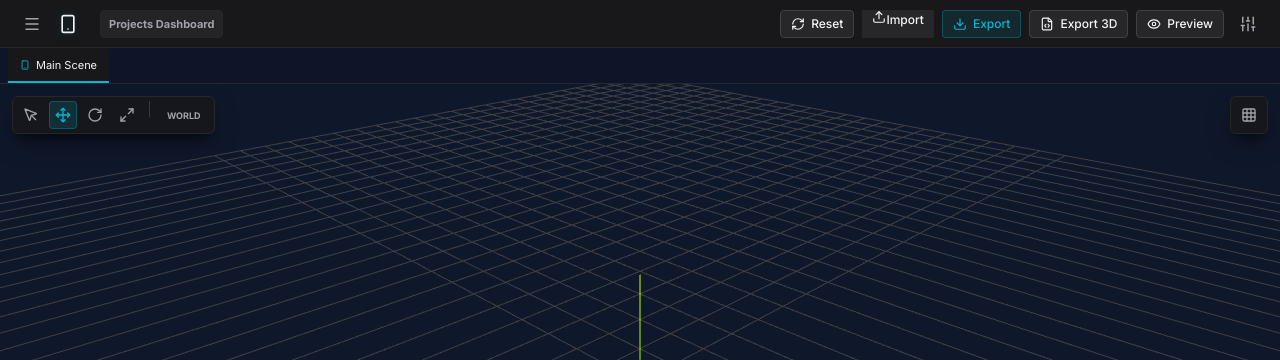
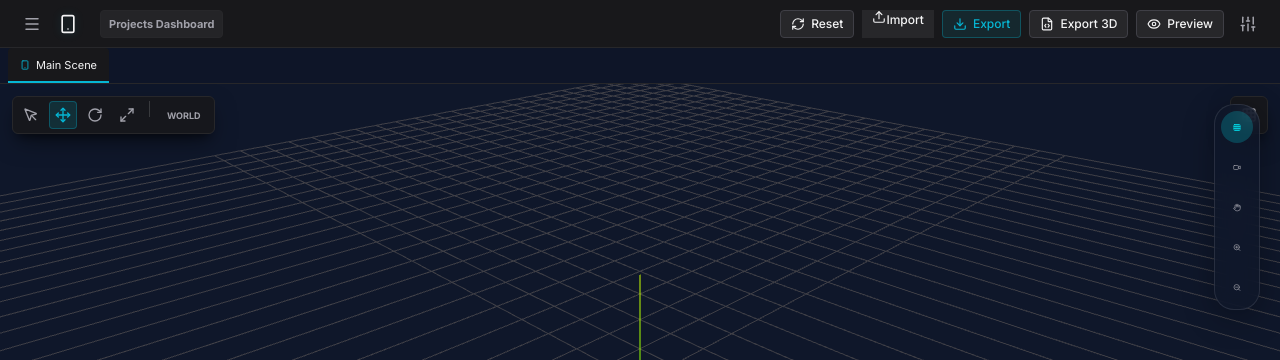
Before and after one commit to developerabhash744-pixel/SceneForge, a React (Vite) app: page / in a window 1280 px wide. Both pictures are taken after typing "Sample", "Sample" into the empty fields and a click on the button "Initialize Scene File". Shown: the top 360 px of the page. Built offline with nearby package versions, Linux system fonts and the light colour scheme.

Commit message:
Implement Blender-style viewport navigation tools (Grid, Camera Snapping, Pan Mode, Zoom In/Out)

```diff
--- a/src/App.tsx
+++ b/src/App.tsx
@@ -1498,6 +1498,7 @@ export function App() {
                   onSelectObject={handleSelectObject}
                   onUpdateObjectTransform={handleUpdateObjectTransform}
                   onFrameChange={(frame) => handleUpdateState({ currentFrame: frame })}
+                  onUpdateState={handleUpdateState}
                 />
               </div>
             );
--- a/src/components/ThreeViewport.tsx
+++ b/src/components/ThreeViewport.tsx
@@ -1,4 +1,5 @@
-import { useEffect, useRef } from 'react';
+import { useEffect, useRef, useState } from 'react';
+import { Grid, Video, Hand, ZoomIn, ZoomOut } from 'lucide-react';
 import * as THREE from 'three';
 import { OrbitControls } from 'three/examples/jsm/controls/OrbitControls.js';
 import { TransformControls } from 'three/examples/jsm/controls/TransformControls.js';
@@ -46,6 +47,7 @@ interface ThreeViewportProps {
     scale: [number, number, number]
   ) => void;
   onFrameChange: (frame: number) => void;
+  onUpdateState?: (updates: Partial<EditorState>) => void;
 }
 
 export function ThreeViewport({
@@ -80,8 +82,10 @@ export function ThreeViewport({
   onSelectObject,
   onUpdateObjectTransform,
   onFrameChange,
+  onUpdateState,
 }: ThreeViewportProps) {
   const containerRef = useRef<HTMLDivElement>(null);
+  const [isPanMode, setIsPanMode] = useState(false);
 
   // References to core Three.js components
   const rendererRef = useRef<THREE.WebGLRenderer | null>(null);
@@ -1021,6 +1025,39 @@ export function ThreeViewport({
     orbitControls.update();
   }, [cameraPreset]);
 
+  // Synchronize OrbitControls navigation settings when isPanMode changes
+  useEffect(() => {
+    const orbitControls = orbitControlsRef.current;
+    if (orbitControls) {
+      if (isPanMode) {
+        // Remap left drag to pan and single-finger touch to pan
+        orbitControls.mouseButtons.LEFT = THREE.MOUSE.PAN;
+        if (orbitControls.touches) {
+          orbitControls.touches.ONE = THREE.TOUCH.PAN;
+        }
+      } else {
+        // Restore default orbit rotation behavior
+        orbitControls.mouseButtons.LEFT = THREE.MOUSE.ROTATE;
+        if (orbitControls.touches) {
+          orbitControls.touches.ONE = THREE.TOUCH.ROTATE;
+        }
+      }
+      orbitControls.update();
+    }
+  }, [isPanMode]);
+
+  const handleZoom = (factor: number) => {
+    const controls = orbitControlsRef.current;
+    if (controls) {
+      const camera = controls.object;
+      const target = controls.target;
+      const dir = new THREE.Vector3().subVectors(camera.position, target);
+      dir.multiplyScalar(factor);
+      camera.position.addVectors(target, dir);
+      controls.update();
+    }
+  };
+
   // Sync Gizmo Transform Mode & Snapping
   useEffect(() => {
     const transformControls = transformControlsRef.current;
@@ -1583,5 +1620,192 @@ export function ThreeViewport({
     }
   }, [objects, selectedId, transformMode, isPlaying]);
 
-  return <div ref={containerRef} style={{ width: '100%', height: '100%', outline: 'none' }} />;
+  return (
+    <div ref={containerRef} style={{ width: '100%', height: '100%', outline: 'none', position: 'relative' }}>
+      {/* Floating Viewport Navigation Toolbar (Blender-style) */}
+      {!previewMode && (
+        <div style={{
+          position: 'absolute',
+          top: '20px',
+          right: '20px',
+          display: 'flex',
+          flexDirection: 'column',
+          gap: '8px',
+          background: 'rgba(15, 23, 42, 0.75)',
+          backdropFilter: 'blur(8px)',
+          border: '1px solid rgba(255, 255, 255, 0.1)',
+          borderRadius: '20px',
+          padding: '6px',
+          zIndex: 40,
+          boxShadow: '0 8px 32px 0 rgba(0, 0, 0, 0.3)'
+        }}>
+          {/* Grid Toggle */}
+          <button
+            onClick={() => onUpdateState?.({ gridVisible: !gridVisible })}
+            title="Toggle Grid Helper"
+            style={{
+              width: '32px',
+              height: '32px',
+              borderRadius: '50%',
+              border: 'none',
+              background: gridVisible ? 'rgba(0, 240, 255, 0.2)' : 'transparent',
+              color: gridVisible ? 'rgb(0, 240, 255)' : 'var(--text-secondary)',
+              display: 'flex',
+              alignItems: 'center',
+              justifyContent: 'center',
+              cursor: 'pointer',
+              transition: 'all 0.15s'
+            }}
+            onMouseEnter={(e) => {
+              if (!gridVisible) e.currentTarget.style.color = 'var(--text-main)';
+              e.currentTarget.style.background = gridVisible ? 'rgba(0, 240, 255, 0.3)' : 'rgba(255,255,255,0.05)';
+            }}
+            onMouseLeave={(e) => {
+              if (!gridVisible) e.currentTarget.style.color = 'var(--text-secondary)';
+              e.currentTarget.style.background = gridVisible ? 'rgba(0, 240, 255, 0.2)' : 'transparent';
+            }}
+          >
+            <Grid size={15} />
+          </button>
+
+          {/* Camera View Angle Cycle */}
+          <button
+            onClick={() => {
+              const presets: ('perspective' | 'top' | 'front' | 'right')[] = ['perspective', 'top', 'front', 'right'];
+              const nextIdx = (presets.indexOf(cameraPreset) + 1) % presets.length;
+              onUpdateState?.({ cameraPreset: presets[nextIdx] });
+            }}
+            title={`Cycle View Camera (Active: ${cameraPreset.toUpperCase()})`}
+            style={{
+              width: '32px',
+              height: '32px',
+              borderRadius: '50%',
+              border: 'none',
+              background: cameraPreset !== 'perspective' ? 'rgba(0, 240, 255, 0.2)' : 'transparent',
+              color: cameraPreset !== 'perspective' ? 'rgb(0, 240, 255)' : 'var(--text-secondary)',
+              display: 'flex',
+              alignItems: 'center',
+              justifyContent: 'center',
+              position: 'relative',
+              cursor: 'pointer',
+              transition: 'all 0.15s'
+            }}
+            onMouseEnter={(e) => {
+              if (cameraPreset === 'perspective') e.currentTarget.style.color = 'var(--text-main)';
+              e.currentTarget.style.background = cameraPreset !== 'perspective' ? 'rgba(0, 240, 255, 0.3)' : 'rgba(255,255,255,0.05)';
+            }}
+            onMouseLeave={(e) => {
+              if (cameraPreset === 'perspective') e.currentTarget.style.color = 'var(--text-secondary)';
+              e.currentTarget.style.background = cameraPreset !== 'perspective' ? 'rgba(0, 240, 255, 0.2)' : 'transparent';
+            }}
+          >
+            <Video size={15} />
+            {cameraPreset !== 'perspective' && (
+              <span style={{
+                position: 'absolute',
+                bottom: '-2px',
+                right: '-2px',
+                fontSize: '7px',
+                fontWeight: 'bold',
+                background: 'rgb(0, 240, 255)',
+                color: '#000',
+                padding: '0 2px',
+                borderRadius: '2px',
+                textTransform: 'uppercase'
+              }}>
+                {cameraPreset.substring(0, 3)}
+              </span>
+            )}
+          </button>
+
+          {/* Pan Hand Mode */}
+          <button
+            onClick={() => setIsPanMode(!isPanMode)}
+            title={isPanMode ? "Active: Pan Mode (Drag to Pan)" : "Switch to Pan Mode"}
+            style={{
+              width: '32px',
+              height: '32px',
+              borderRadius: '50%',
+              border: 'none',
+              background: isPanMode ? 'rgba(0, 240, 255, 0.2)' : 'transparent',
+              color: isPanMode ? 'rgb(0, 240, 255)' : 'var(--text-secondary)',
+              display: 'flex',
+              alignItems: 'center',
+              justifyContent: 'center',
+              cursor: 'pointer',
+              transition: 'all 0.15s'
+            }}
+            onMouseEnter={(e) => {
+              if (!isPanMode) e.currentTarget.style.color = 'var(--text-main)';
+              e.currentTarget.style.background = isPanMode ? 'rgba(0, 240, 255, 0.3)' : 'rgba(255,255,255,0.05)';
+            }}
+            onMouseLeave={(e) => {
+              if (!isPanMode) e.currentTarget.style.color = 'var(--text-secondary)';
+              e.currentTarget.style.background = isPanMode ? 'rgba(0, 240, 255, 0.2)' : 'transparent';
+            }}
+          >
+            <Hand size={15} />
+          </button>
+
+          {/* Zoom In */}
+          <button
+            onClick={() => handleZoom(0.85)}
+            title="Zoom In"
+            style={{
+              width: '32px',
+              height: '32px',
+              borderRadius: '50%',
+              border: 'none',
+              background: 'transparent',
+              color: 'var(--text-secondary)',
+              display: 'flex',
+              alignItems: 'center',
+              justifyContent: 'center',
+              cursor: 'pointer',
+              transition: 'all 0.15s'
+            }}
+            onMouseEnter={(e) => {
+              e.currentTarget.style.color = 'var(--text-main)';
+              e.currentTarget.style.background = 'rgba(255,255,255,0.05)';
+            }}
+            onMouseLeave={(e) => {
+              e.currentTarget.style.color = 'var(--text-secondary)';
+              e.currentTarget.style.background = 'transparent';
+            }}
+          >
+            <ZoomIn size={15} />
+          </button>
+
+          {/* Zoom Out */}
+          <button
+            onClick={() => handleZoom(1.15)}
+            title="Zoom Out"
+            style={{
+              width: '32px',
+              height: '32px',
+              borderRadius: '50%',
+              border: 'none',
+              background: 'transparent',
+              color: 'var(--text-secondary)',
+              display: 'flex',
+              alignItems: 'center',
+              justifyContent: 'center',
+              cursor: 'pointer',
+              transition: 'all 0.15s'
+            }}
+            onMouseEnter={(e) => {
+              e.currentTarget.style.color = 'var(--text-main)';
+              e.currentTarget.style.background = 'rgba(255,255,255,0.05)';
+            }}
+            onMouseLeave={(e) => {
+              e.currentTarget.style.color = 'var(--text-secondary)';
+              e.currentTarget.style.background = 'transparent';
+            }}
+          >
+            <ZoomOut size={15} />
+          </button>
+        </div>
+      )}
+    </div>
+  );
 }
```
